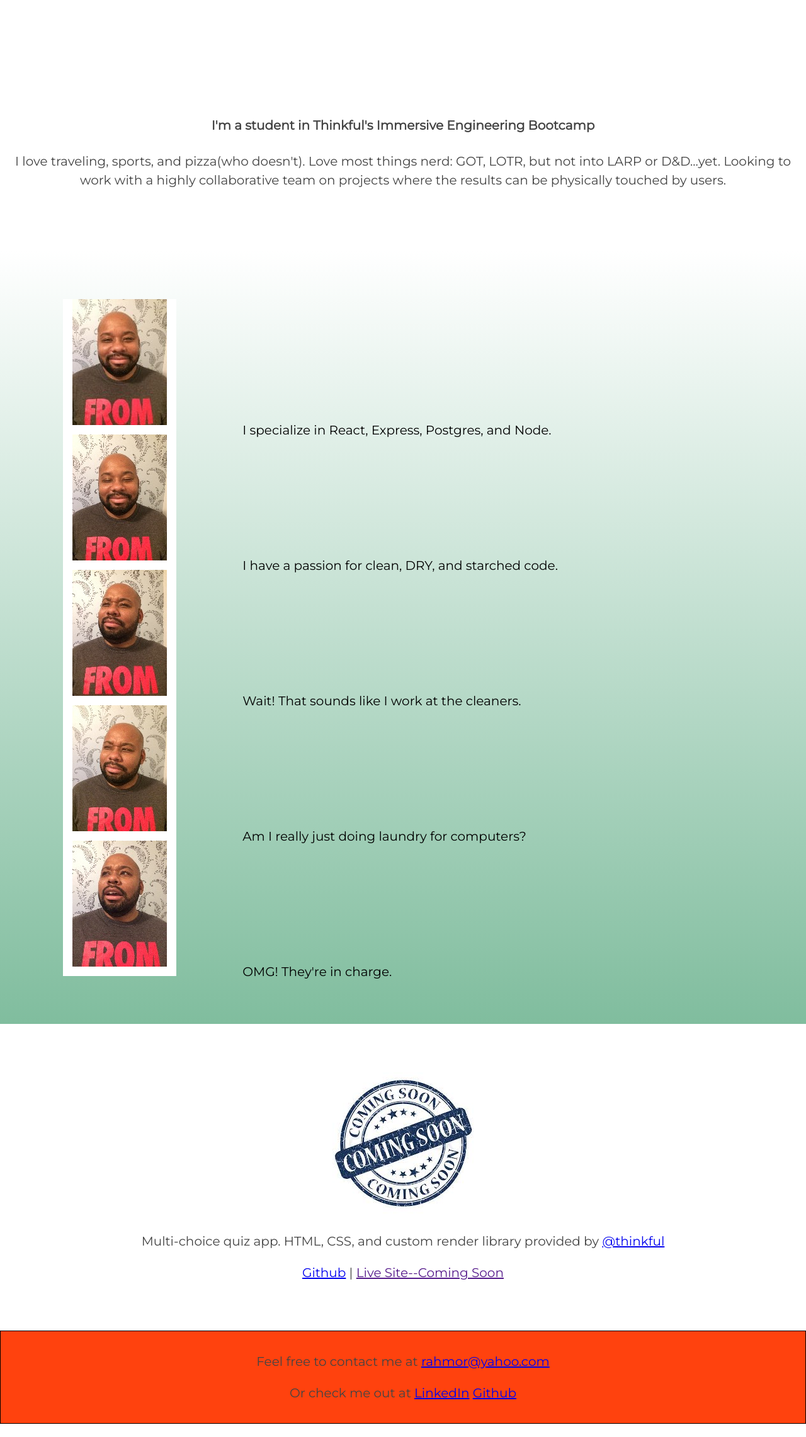
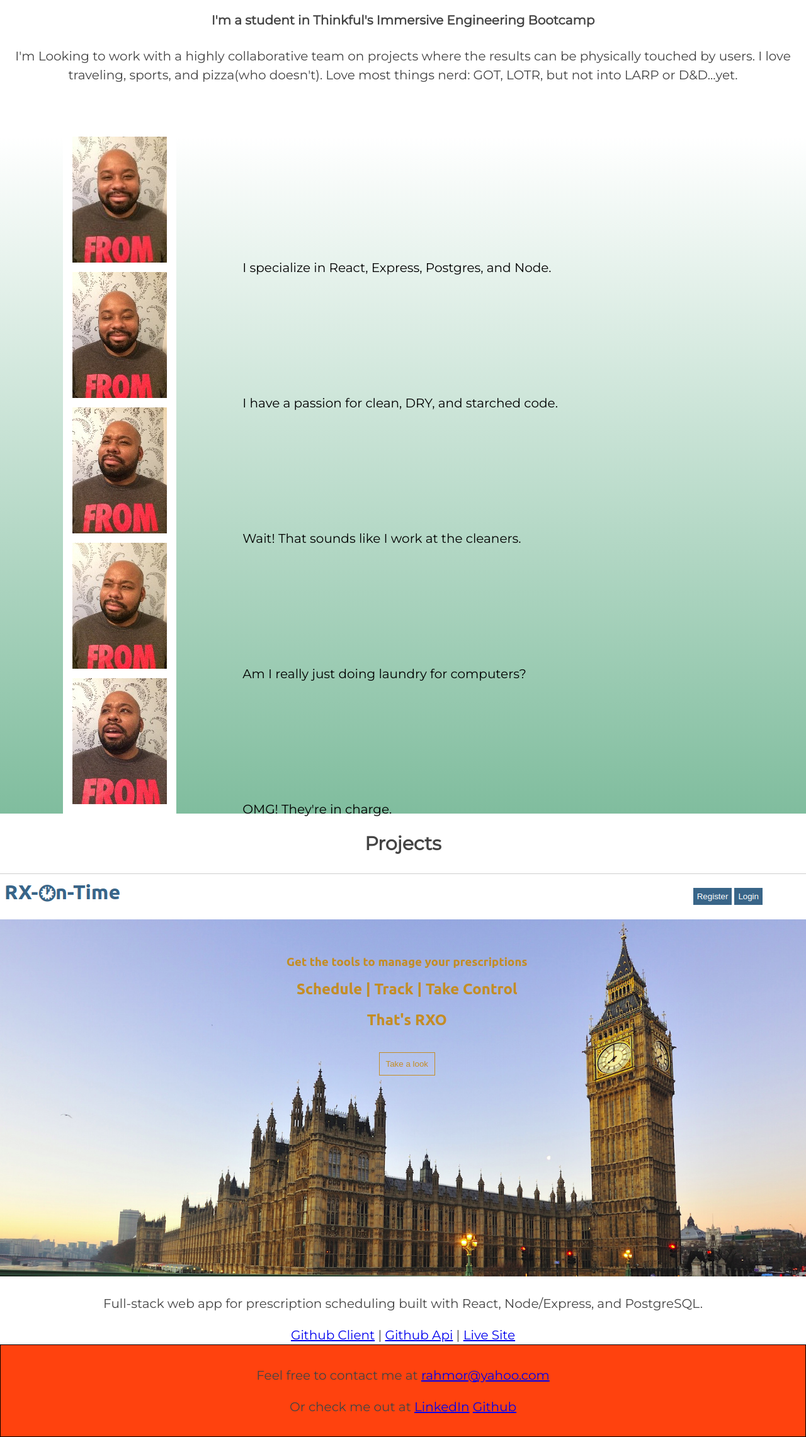
Before and after one commit to rahmor/rahim-portfolio, a plain HTML site: page index.html in a window 1280 px wide. Shown: the part 199-2481 px from the top of the page at 63% size. Before the commit the page ends 2460 px from the top, so only its background shows below. Drawn offline with nearby package versions, Linux system fonts and the light colour scheme.

Commit message:
update portfolio

```diff
--- a/index.html
+++ b/index.html
@@ -6,7 +6,7 @@
     <link
       rel="stylesheet"
       type="text/css"
-      href="//cdnjs.cloudflare.com/ajax/libs/normalize/6.0.0/normalize.css"
+      href="http://cdnjs.cloudflare.com/ajax/libs/normalize/6.0.0/normalize.css"
     />
     <link
       rel="stylesheet"
@@ -18,8 +18,12 @@
   <body>
     <nav role="navigation" class="topnav" id="myTopnav">
       <span id="name">Rahim Morgan</span>
-      <a href="https://www.linkedin.com/in/rahim-morgan-a60a16b5/">LinkedIn</a>
-      <a href="https://github.com/rahmor">Github</a>
+      <a
+        target="_blank"
+        href="https://www.linkedin.com/in/rahim-morgan-a60a16b5/"
+        >LinkedIn</a
+      >
+      <a target="_blank" href="https://github.com/rahmor">Github</a>
       <a href="#portfolio">Portfolio</a>
       <a href="#contact">Contact</a>
       <a href="javascript:void(0);" class="icon" onclick="dropDown()">
@@ -28,17 +32,17 @@
     </nav>
 
     <main role="main">
-      <header role="banner">
+      <header class="intro-header" role="banner">
         <h1>Hi, I'm Rahim Morgan</h1>
       </header>
 
       <section class="introduction" role="region">
         <h4>I'm a student in Thinkful's Immersive Engineering Bootcamp</h4>
         <p>
-          I love traveling, sports, and pizza(who doesn't). Love most things
-          nerd: GOT, LOTR, but not into LARP or D&D...yet. Looking to work with
-          a highly collaborative team on projects where the results can be
-          physically touched by users.
+          I'm Looking to work with a highly collaborative team on projects where
+          the results can be physically touched by users. I love traveling,
+          sports, and pizza(who doesn't). Love most things nerd: GOT, LOTR, but
+          not into LARP or D&D...yet.
         </p>
       </section>
 
@@ -82,26 +86,36 @@
       </section>
 
       <section id="portfolio" role="region">
-        <img alt="coming soon" src="images/coming_soon.jpeg" />
+        <h2>Projects</h2>
+        <img alt="coming soon" src="images/RXOLanding.png" />
         <p>
-          Multi-choice quiz app. HTML, CSS, and custom render library provided
-          by <a href="https://thinkful.com">@thinkful</a>
+          Full-stack web app for prescription scheduling built with React,
+          Node/Express, and PostgreSQL.
         </p>
-        <a href="https://github.com/rahmor/rahim-portfolio">Github</a> |
-        <a href="">Live Site--Coming Soon</a>
+        <a target="_blank" href="https://github.com/rahmor/rxo-client"
+          >Github Client</a
+        >
+        |
+        <a target="_blank" href="https://github.com/rahmor/rxo-api"
+          >Github Api</a
+        >
+        |
+        <a target="_blank" href="https://rxo-app.rahmor.now.sh/">Live Site</a>
       </section>
     </main>
     <footer id="contact" role="content-info">
       <p>
         Feel free to contact me at
-        <a href="mailto:rahmor@yahoo.com">rahmor@yahoo.com</a>
+        <a target="_blank" href="mailto:rahmor@yahoo.com">rahmor@yahoo.com</a>
       </p>
       <p>
         Or check me out at
-        <a href="https://www.linkedin.com/in/rahim-morgan-a60a16b5/"
+        <a
+          target="_blank"
+          href="https://www.linkedin.com/in/rahim-morgan-a60a16b5/"
           >LinkedIn</a
         >
-        <a href="https://github.com/rahmor">Github</a>
+        <a target="_blank" href="https://github.com/rahmor">Github</a>
       </p>
     </footer>
     <script
--- a/mobileindex.css
+++ b/mobileindex.css
@@ -31,12 +31,12 @@ nav {
 }
 
 header {
-  padding: 8% 0% 5% 0%;
+  padding: 8% 0% 0% 0%;
 }
 
 section {
   min-height: 200px;
-  padding: 6% 0;
+  /* padding: 6% 0; */
 }
 
 section:nth-child(odd) {
@@ -75,6 +75,10 @@ h1 {
   text-align: right;
 }
 
+.intro-header {
+  margin-bottom: 0;
+}
+
 .pic-booth-section {
   margin: auto;
 }
@@ -99,7 +103,7 @@ h1 {
   color: black;
 }
 
-@media screen and (min-width: 800px) {
+@media screen and (min-width: 930px) {
   /* Style the links inside the navigation bar */
   .topnav a,
   span {
```
Also changed, not shown: images/RXOLanding.png (added).
